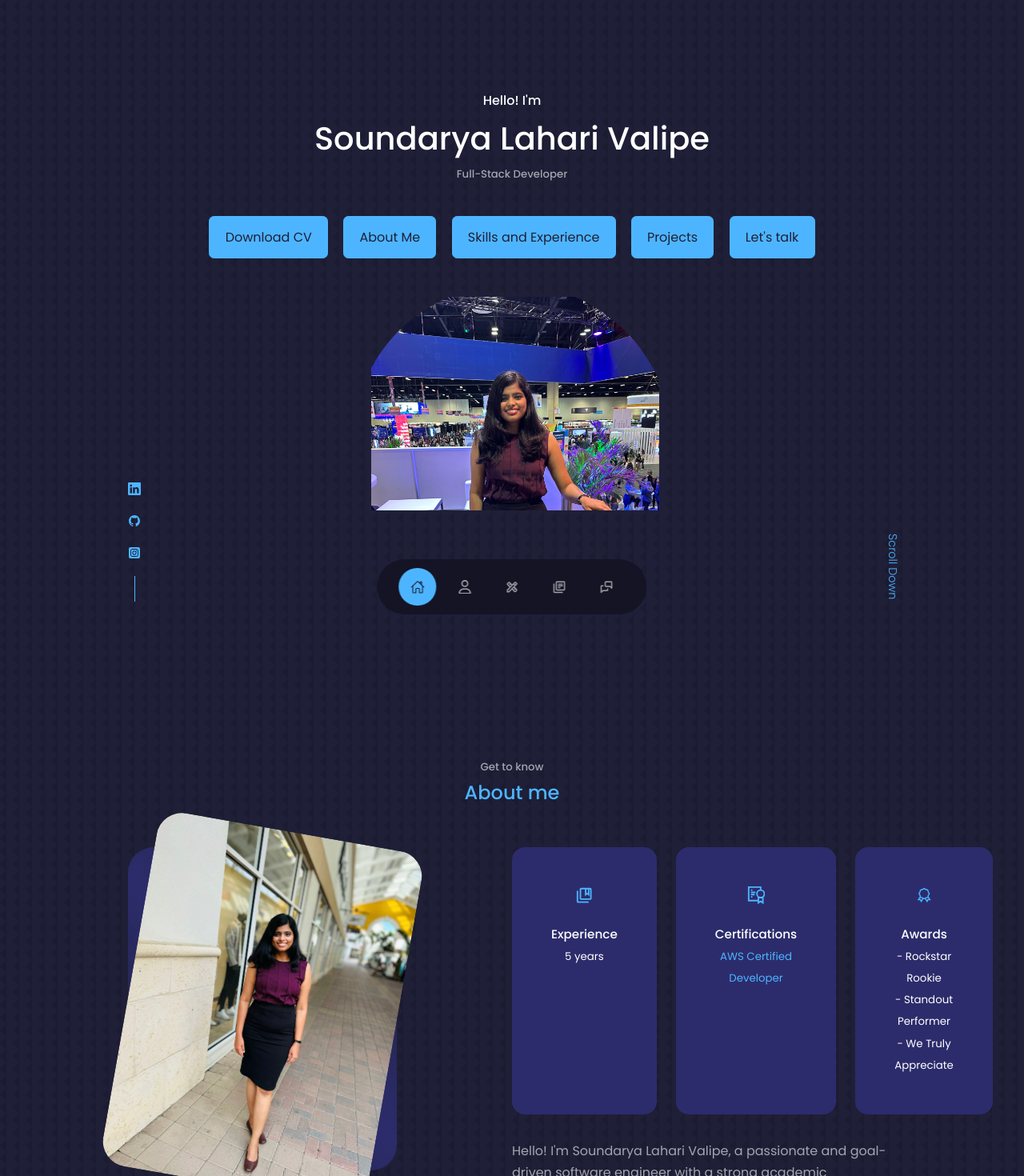
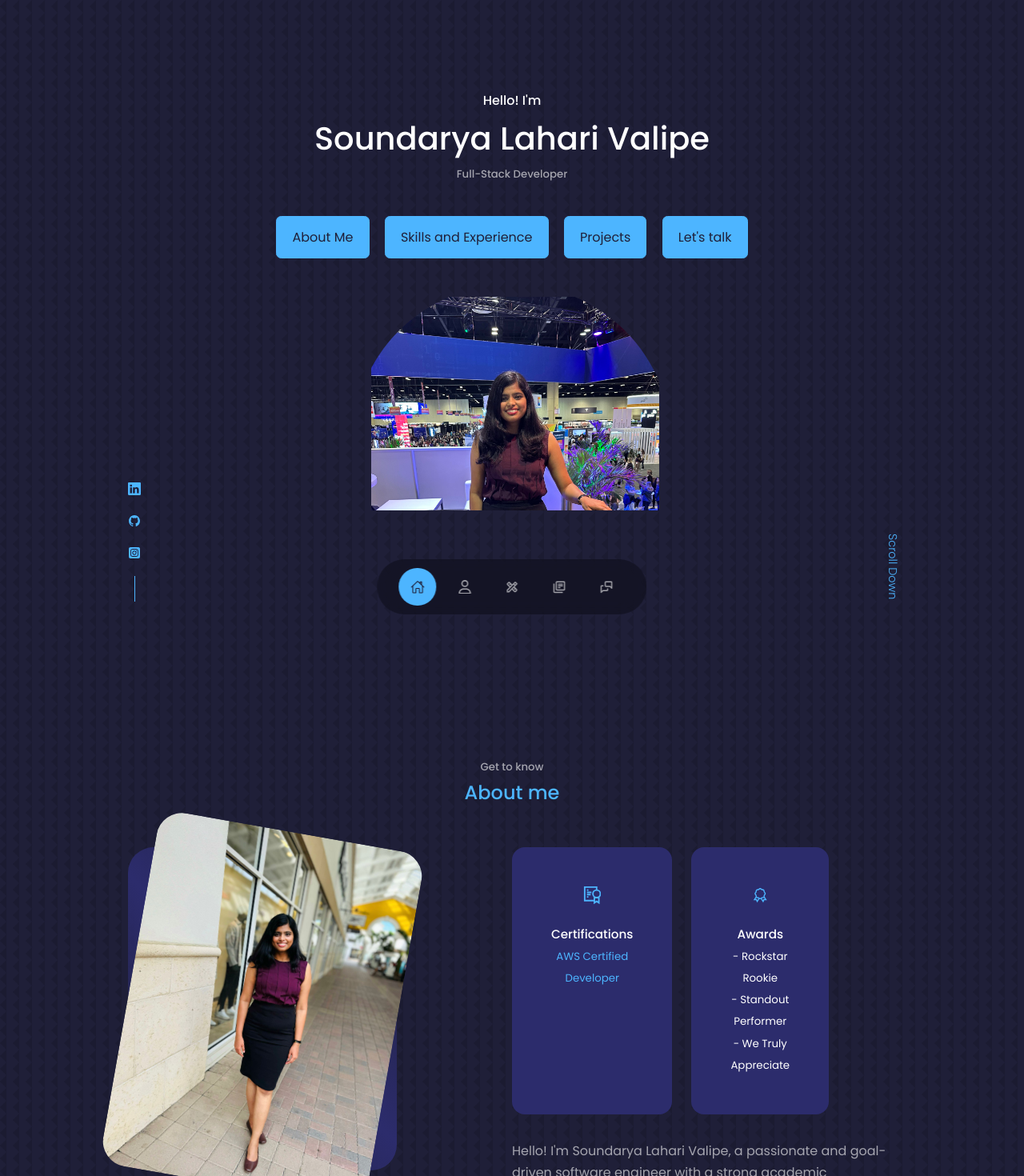
Before and after one commit to soundaryalaharivalipe/personal_portfolio, a React (Create React App) app: page / in a window 1280 px wide. Shown: the top 1470 px of the page at 80% size. Built offline with nearby package versions, Linux system fonts and the light colour scheme.

Commit message:
recent commit

```diff
--- a/src/components/about/About.jsx
+++ b/src/components/about/About.jsx
@@ -20,11 +20,11 @@ const About = () => {
 
         <div className="about__content">
           <div className="about__cards">
-            <article className='about__card'>
+{/*             <article className='about__card'>
               <MdOutlineCollectionsBookmark className='about__icon'/>
               <h5> Experience</h5>
               <small> 5 years </small>
-            </article>
+            </article> */}
 
             <article className='about__card'>
               <GrCertificate className='about__icon'/>
@@ -48,7 +48,7 @@ const About = () => {
           <p> During my academic journey, I honed my skills in core areas such as Design and Analysis of Algorithms, Full Stack Development, and Machine Learning. In my professional journey, I served as an Associate Software Engineer at Bosch Global Software Technologies, Bengaluru, contributing significantly to full stack development. </p>
           <p> Beyond the theoretical, I've actively applied my knowledge in real-world scenarios, shaping a holistic understanding of the ever-evolving tech landscape. My passion for innovation and problem-solving fuels my drive to create impactful solutions that transcend theoretical concepts into tangible results. </p>
           <p> My GitHub portfolio reflects my commitment to innovation, showcasing projects that highlight my skills in web development, machine learning, and a keen eye for efficient, user-centric solutions. </p>
-          <p>  Let's code the future together! 💻🚀 </p>
+          <p> Let's code the future together! 💻🚀 </p>
 
           <a href='#contact' className='btn btn-primary'> Let's Talk </a>
         </div>
--- a/src/components/header/CTA.jsx
+++ b/src/components/header/CTA.jsx
@@ -4,7 +4,7 @@ import CV from '../../assets/cv.pdf'
 const CTA = () => {
   return (
     <div className='cta'>
-        <a href={CV} download className='btn btn-primary'> Download CV </a>
+
         <a href="#about" className='btn btn-primary'> About Me </a>
         <a href="#experience" className='btn btn-primary'> Skills and Experience </a>
         <a href="#portfolio" className='btn btn-primary'> Projects </a>
--- a/src/components/portfolio/Portfolio.jsx
+++ b/src/components/portfolio/Portfolio.jsx
@@ -40,7 +40,6 @@ const data = [
     demo: ''
   }
 
-
 ];
 
 const Portfolio = () => {
```
